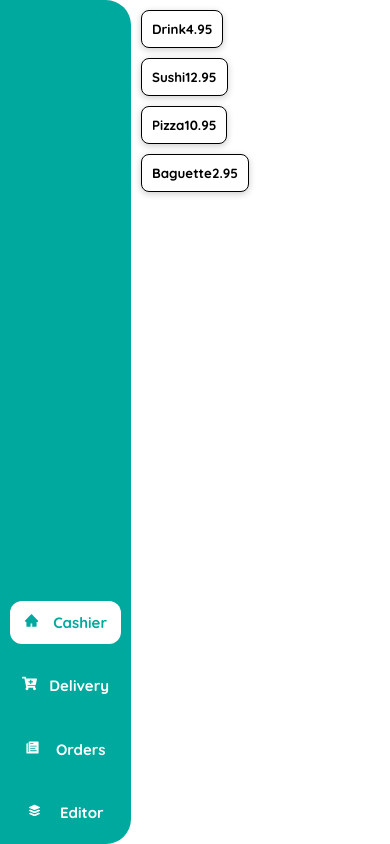
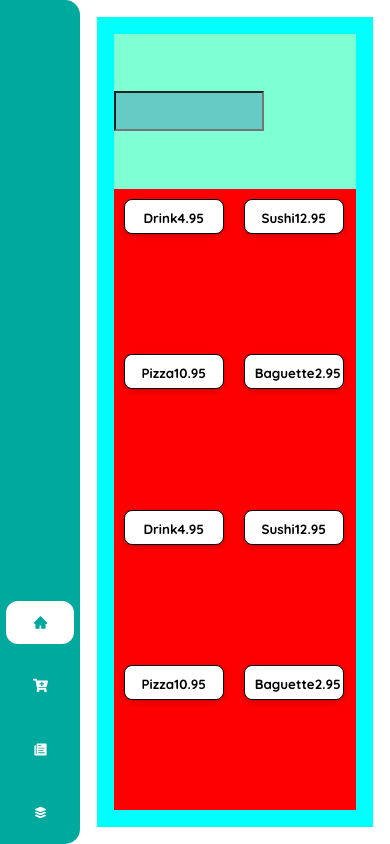
Before and after one commit to JimmyLam96/cash-up, a React (Create React App) app: page / in a window 390 px wide. Built offline with nearby package versions, Linux system fonts and the light colour scheme.

Commit message:
[WIP] Added search bar, grid for dishcards and scaling animation side bar

```diff
--- a/src/App.tsx
+++ b/src/App.tsx
@@ -1,33 +1,27 @@
-import './css/App.css'
+import "./css/App.css";
 
-import React from 'react';
-import { BrowserRouter as Router, Switch, Route } from 'react-router-dom';
+import React from "react";
+import { BrowserRouter as Router, Switch, Route } from "react-router-dom";
 
-import Sidebar from './components/Sidebar';
-import Cashier from './pages/Cashier';
-import Delivery from './pages/Delivery';
-import Orders from './pages/Orders';
-import Editor from './pages/Editer';
-
-
+import Sidebar from "./components/Sidebar";
+import Cashier from "./pages/Cashier";
+import Delivery from "./pages/Delivery";
+import Orders from "./pages/Orders";
+import Editor from "./pages/Editer";
 
 function App() {
   return (
     <Router>
-      <nav className="main-container">
-        <Sidebar/>
-        <div className="content-container">
-          <Switch>
-            <Route path= '/' exact component={Cashier}/>
-            <Route path= '/delivery' component={Delivery}/>
-            <Route path= '/orders' component={Orders}/>
-            <Route path= '/editor' component={Editor}/>
-          </Switch>
-        </div>
-
-      </nav>
+      <div className="main-container">
+        <Sidebar />
+        <Switch>
+          <Route path="/" exact component={Cashier} />
+          <Route path="/delivery" component={Delivery} />
+          <Route path="/orders" component={Orders} />
+          <Route path="/editor" component={Editor} />
+        </Switch>
+      </div>
     </Router>
-
   );
 }
 
--- /dev/null
+++ b/src/components/Searchbar.tsx
@@ -0,0 +1,8 @@
+import React from "react";
+import "../css/Searchbar.css";
+
+function Searchbar() {
+  return <input className="searchbar"></input>;
+}
+
+export default Searchbar;
--- a/src/components/SidebarButton.tsx
+++ b/src/components/SidebarButton.tsx
@@ -26,7 +26,7 @@ function SidebarButton(props: SBBProps) {
         >
           {props.children}
           {props.details.icon}
-          {props.details.title}
+          <p className="title"> {props.details.title}</p>
         </Link>
       </button>
     </IconContext.Provider>
--- a/src/css/App.css
+++ b/src/css/App.css
@@ -3,6 +3,7 @@
 
 :root {
   --primary: #00a99d;
+  --secondairy: #66cbc4;
 }
 
 * {
@@ -14,6 +15,7 @@
 
 .main-container {
   display: flex;
+  flex: 1;
   flex-direction: row;
   height: 100vh;
 }
@@ -27,5 +29,11 @@
 .delivery,
 .orders,
 .editor {
+  /* flexbox */
+
+  /* margin & padding */
+  margin: 2vh;
+  padding: 2vh;
+
   background-color: aqua;
 }
--- /dev/null
+++ b/src/css/Cashier.css
@@ -0,0 +1,25 @@
+.cashier {
+  /* flexbox */
+  display: flex;
+  flex: 1;
+  flex-direction: column;
+
+  /* margin & padding */
+  margin: 2vh;
+  padding: 2vh;
+
+  background-color: aqua;
+}
+
+.searchbar-container {
+  background-color: aquamarine;
+  display: flex;
+  align-items: center;
+  flex: 0.2;
+}
+.dishcards-container {
+  background-color: red;
+  display: flex;
+  flex-wrap: wrap;
+  flex: 0.8;
+}
--- a/src/css/Dishcard.css
+++ b/src/css/Dishcard.css
@@ -1,8 +1,6 @@
 .dishcard {
-  /* flexbox */
-  display: flex;
-  flex: 1;
-  justify-content: space-evenly;
+  height: 35px;
+  width: 100px;
 
   /* margin & padding */
   margin: 10px;
--- /dev/null
+++ b/src/css/Searchbar.css
@@ -0,0 +1,9 @@
+.searchbar {
+  background-color: var(--secondairy);
+  color: white;
+  /* background-image: url("searchicon.png"); */
+  height: 40px;
+  width: 150px;
+  background-repeat: no-repeat;
+  padding-left: 40px;
+}
--- a/src/css/Sidebar.css
+++ b/src/css/Sidebar.css
@@ -1,13 +1,14 @@
 .sidebar-container {
   /* flexbox */
   display: flex;
-  flex: 1;
   flex-direction: column;
   justify-content: flex-end;
   /* look and size */
+  width: 200px;
+  transition: width 0.3s ease;
   border-top-right-radius: 25px;
   border-bottom-right-radius: 25px;
-  max-width: 25vh;
+
   /* color */
   background-color: var(--primary);
 }
@@ -18,3 +19,12 @@
   flex-direction: column;
   align-items: center;
 }
+
+@media only screen and (max-width: 768px) {
+  .sidebar-container {
+    width: 80px;
+    transition: width 0.3s ease;
+    border-top-right-radius: 15px;
+    border-bottom-right-radius: 15px;
+  }
+}
--- a/src/css/SidebarButton.css
+++ b/src/css/SidebarButton.css
@@ -32,7 +32,7 @@
 
 /* Button variants*/
 .btn--default {
-  background-color: var(--primary);
+  background-color: transparent;
 }
 
 .btn--content--default {
@@ -48,3 +48,18 @@
 .btn--content--clicked {
   color: var(--primary);
 }
+
+.title {
+  font-family: "Quicksand";
+  font-size: 15px;
+  text-decoration: none;
+}
+
+@media only screen and (max-width: 768px) {
+  .title {
+    display: none;
+  }
+  .btn {
+    transition: width 0.3s ease;
+  }
+}
--- a/src/pages/Cashier.tsx
+++ b/src/pages/Cashier.tsx
@@ -1,12 +1,16 @@
 import React from "react";
 import Dishcard from "../components/Dishcard";
+import Searchbar from "../components/Searchbar";
 import { DishesData } from "../tmp/DishesData";
+import "../css/Cashier.css";
 
 function Cashier() {
   return (
-    <div className="cashier-container">
-      <div className="searchbar-container"></div>
-      <div className="dishcard-container">
+    <div className="cashier">
+      <div className="searchbar-container">
+        <Searchbar />
+      </div>
+      <div className="dishcards-container">
         {DishesData.map((item, index) => {
           return <Dishcard key={index} details={item}></Dishcard>;
         })}
--- a/src/tmp/DishesData.tsx
+++ b/src/tmp/DishesData.tsx
@@ -17,4 +17,20 @@ export const DishesData = [
     title: "Baguette",
     price: 2.95,
   },
+  {
+    title: "Drink",
+    price: 4.95,
+  },
+  {
+    title: "Sushi",
+    price: 12.95,
+  },
+  {
+    title: "Pizza",
+    price: 10.95,
+  },
+  {
+    title: "Baguette",
+    price: 2.95,
+  },
 ];
```
Also changed, not shown: src/pages/Editer.tsx (+9 -8 lines).
